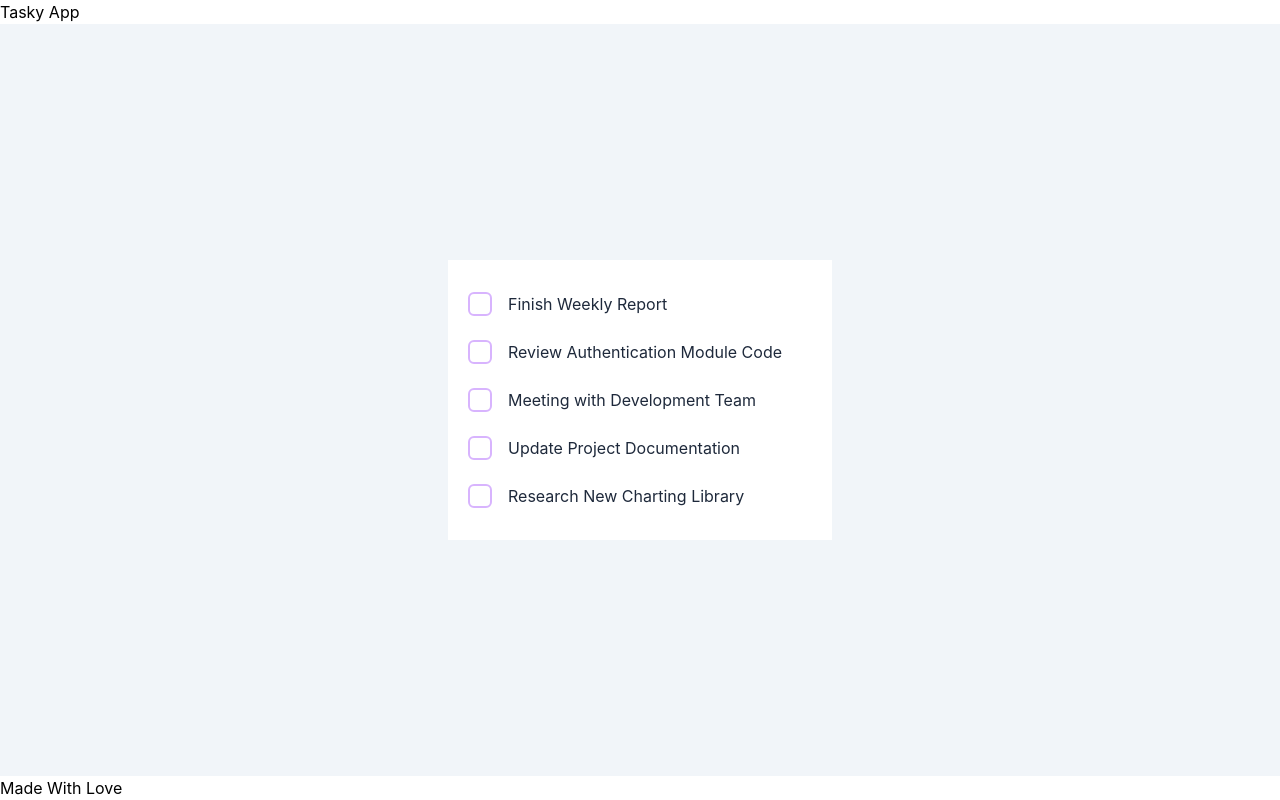
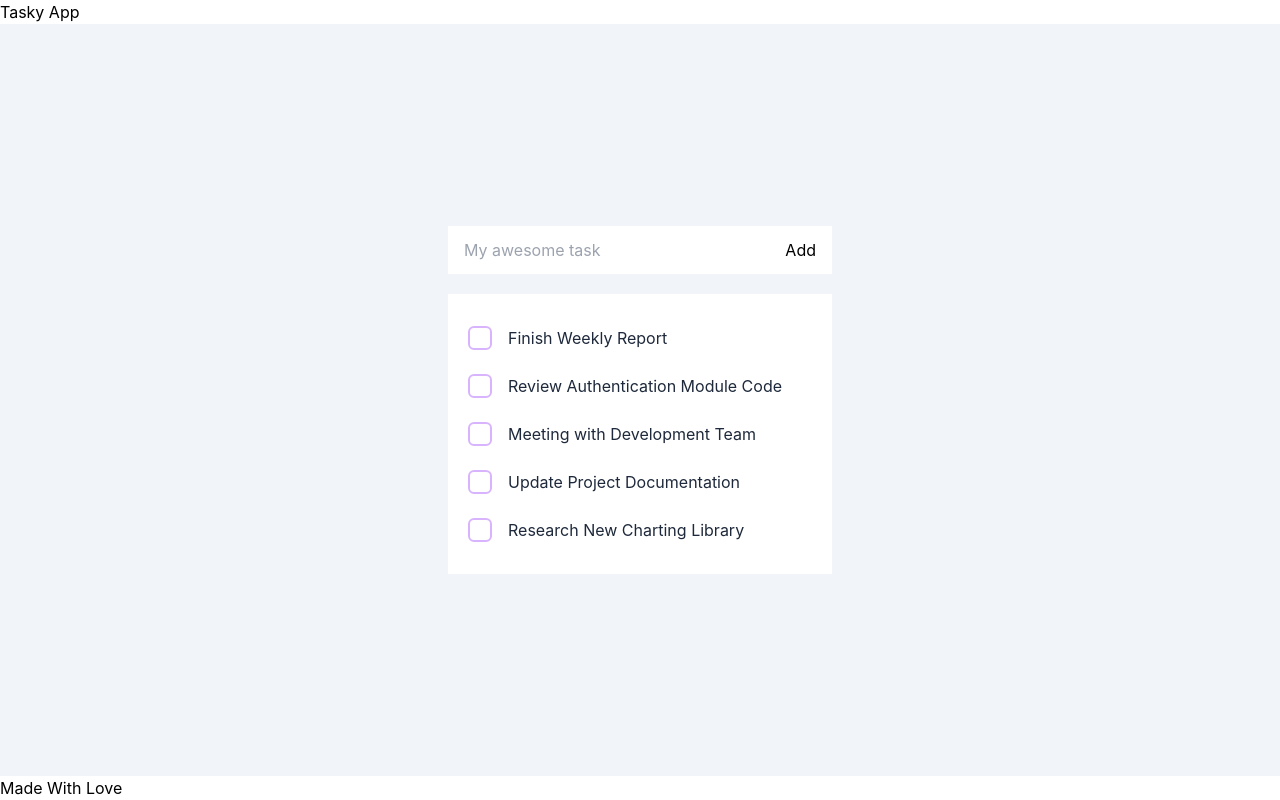
Before and after one commit to agusp-dev/tasky, a React (Vite) app: page / in a window 1280 px wide. Built offline with nearby package versions, Linux system fonts and the light colour scheme.

Commit message:
feat: add new task flow - add new task component

```diff
--- /dev/null
+++ b/src/ui/components/NewTask/index.tsx
@@ -0,0 +1,38 @@
+import { useState } from 'react'
+
+type Props = {
+  // eslint-disable-next-line no-unused-vars
+  onCreate: (task: string) => void
+}
+
+export const NewTask: React.FC<Props> = ({ onCreate }) => {
+
+  const [newTask, setNewTask] = useState<string>('')
+
+  const handleCreateTask = (e: React.FormEvent<HTMLFormElement>) => {
+    e.preventDefault()
+    if (!newTask?.length) return
+    onCreate(newTask?.trim())
+    setNewTask('')
+  }
+
+  const handleInputChange = (e: React.ChangeEvent<HTMLInputElement>) => {
+    setNewTask(e.target.value)
+  }
+
+  return (
+    <form onSubmit={ handleCreateTask }>
+      <div className='bg-white flex justify-between px-4'>
+        <input
+          className='w-full py-3 focus:outline-none'
+          name='newtask'
+          value={ newTask }
+          onChange={ handleInputChange }
+          type='text'
+          placeholder='My awesome task'
+        />
+        <button>Add</button>
+      </div>
+    </form>
+  )
+}
--- a/src/ui/components/index.ts
+++ b/src/ui/components/index.ts
@@ -1,2 +1,3 @@
 export { Footer } from './Footer'
 export { TaskItem } from './TaskItem'
+export { NewTask } from './NewTask'
--- a/src/ui/pages/TodoPage/index.tsx
+++ b/src/ui/pages/TodoPage/index.tsx
@@ -1,12 +1,32 @@
-import { TaskItem } from '~/ui/components'
+import { NewTask, TaskItem } from '~/ui/components'
 import { taskItems } from '~/mock'
+import { TaskItem as TaskItemType } from '~/types'
+import { getNewTaskId } from '~/utils/uuid'
+import { useState } from 'react'
 
 export const TodoPage = () => {
+
+  const [tasks, setTasks] = useState<TaskItemType[]>(taskItems)
+
+  const getNewTask = (taskTitle: string): TaskItemType => ({
+    id: getNewTaskId(),
+    title: taskTitle,
+    description: '',
+    createdAt: '',
+    status: 'pending'
+  })
+
+  const createNewTask = (taskTitle: string) => {
+    const newTask = getNewTask(taskTitle)
+    setTasks(currentTasks => [...currentTasks, newTask])
+  }
+
   return (
-    <div className='w-96 flex items-center'>
+    <div className='w-96 flex flex-col justify-center gap-5'>
+      <NewTask onCreate={ createNewTask } />
       <div className='w-full bg-white p-5'>
         <ul>
-          {taskItems?.map(ti => (
+          {tasks?.map(ti => (
             <TaskItem
               key={ti?.id}
               { ...ti }
--- /dev/null
+++ b/src/utils/uuid.ts
@@ -0,0 +1,2 @@
+
+export const getNewTaskId = () => crypto.randomUUID()
```
